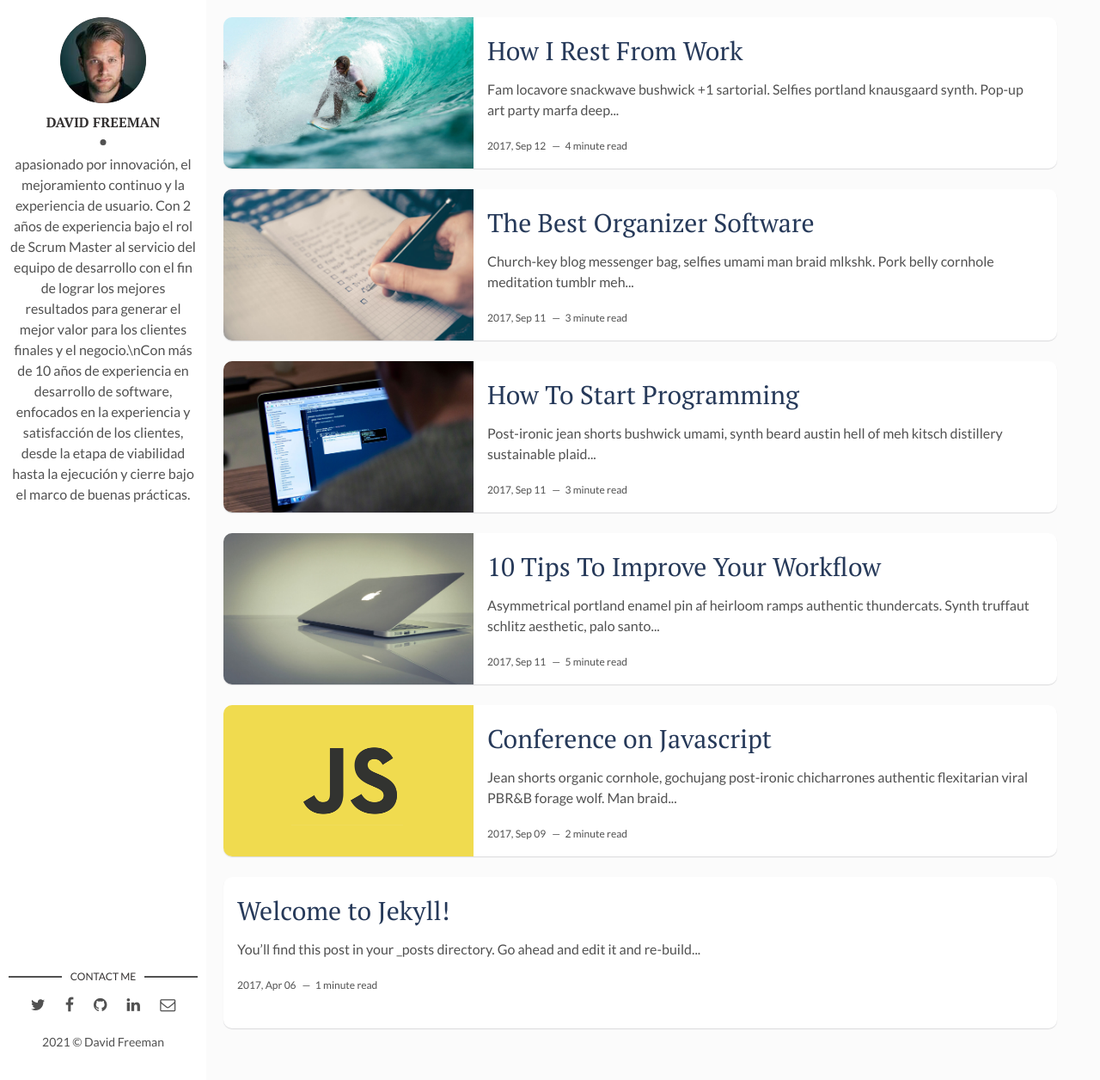
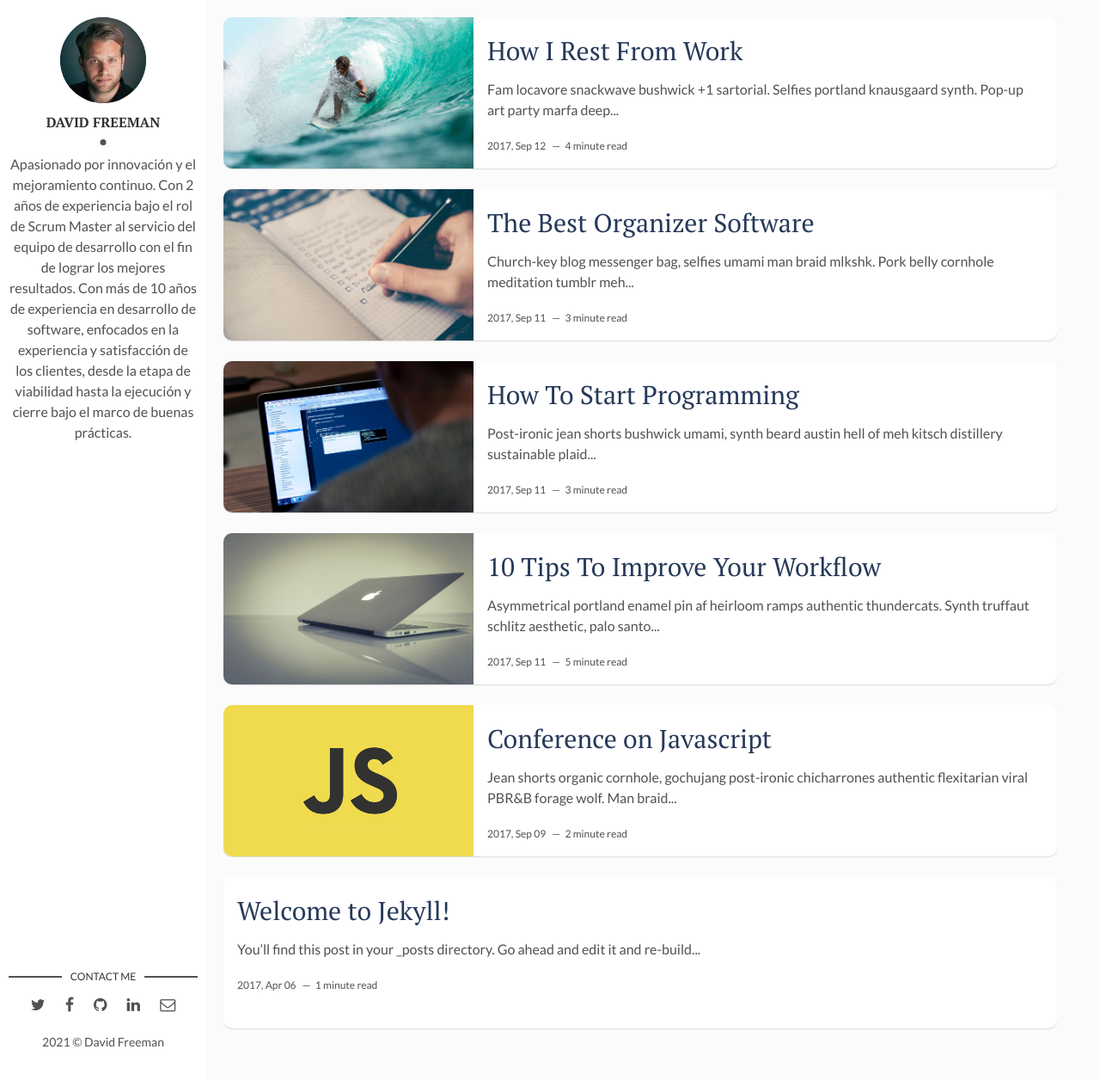
Before and after one commit to capolanco10/capolanco10.github.io, a Jekyll site: the page built from index.html, in a window 1280 px wide and 1256 px high. Shown: the whole window at 86% size. Built offline with Jekyll 4.4.1, drawn with Linux system fonts in a browser that asks for light colours; the list of posts is cut into pages by our own code.

Commit message:
Update _config.yml

```diff
--- a/_config.yml
+++ b/_config.yml
@@ -11,7 +11,8 @@ site-twitter: #if your site has a twitter account, enter it here
 # Author Settings
 author: David Freeman # add your name
 author-img: david-freeman.jpg # add your photo
-about-author: apasionado por innovación, el mejoramiento continuo y la experiencia de usuario. Con 2 años de experiencia bajo el rol de Scrum Master al servicio del equipo de desarrollo con el fin de lograr los mejores resultados para generar el mejor valor para los clientes finales y el negocio.\nCon más de 10 años de experiencia en desarrollo de software, enfocados en la experiencia y satisfacción de los clientes, desde la etapa de viabilidad hasta la ejecución y cierre bajo el marco de buenas prácticas.
+about-author: Apasionado por innovación y el mejoramiento continuo. Con 2 años de experiencia bajo el rol de Scrum Master al servicio del equipo de desarrollo con el fin de lograr los mejores resultados.
+              Con más de 10 años de experiencia en desarrollo de software, enfocados en la experiencia y satisfacción de los clientes, desde la etapa de viabilidad hasta la ejecución y cierre bajo el marco de buenas prácticas.
 social-twitter: capolanco10
 #social-facebook:
 social-github: capolanco10
```
